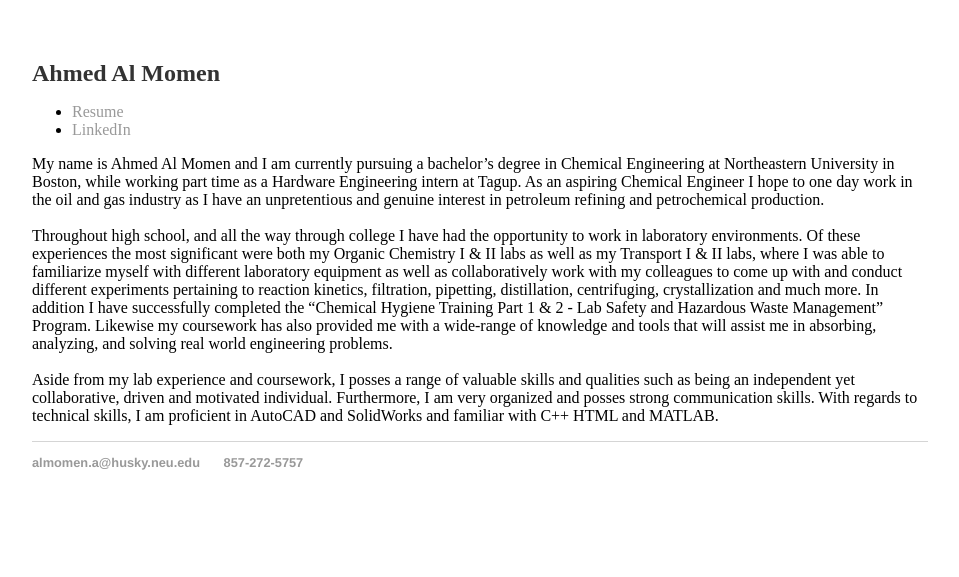
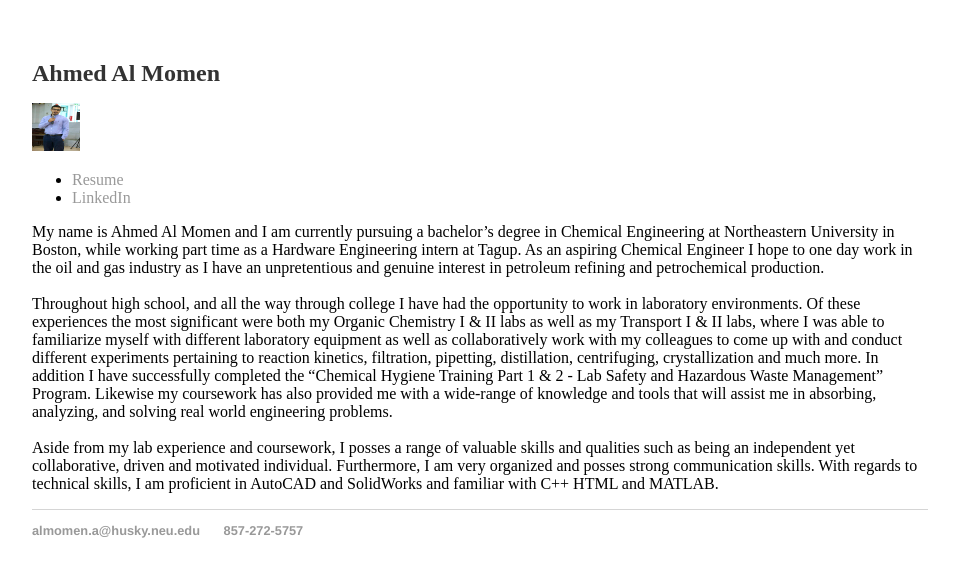
Before and after one commit to ahmedalmomen/aalmomen.com, a Jekyll site: the page built from index.html, in a window 1280 px wide. Shown: the top 577 px of the page, without its empty margins (160-1119 px from the left). Built offline with Jekyll 4.4.1, drawn with Linux system fonts in a browser that asks for light colours.

Commit message:
Update index.html

```diff
--- a/index.html
+++ b/index.html
@@ -4,6 +4,8 @@ title: Ahmed Al Momen|About me
 ---
 <div class="blurb">
          <h1>Ahmed Al Momen</h1>
+         <img src="/grad breakfast.jpg" alt="html5 Icon"
+              style="width:48px;height:48px;">
          <ul>
                  <head>
                   <li><a href="/ahmed-al-momens-resume.pdf">Resume</a></li>
```
